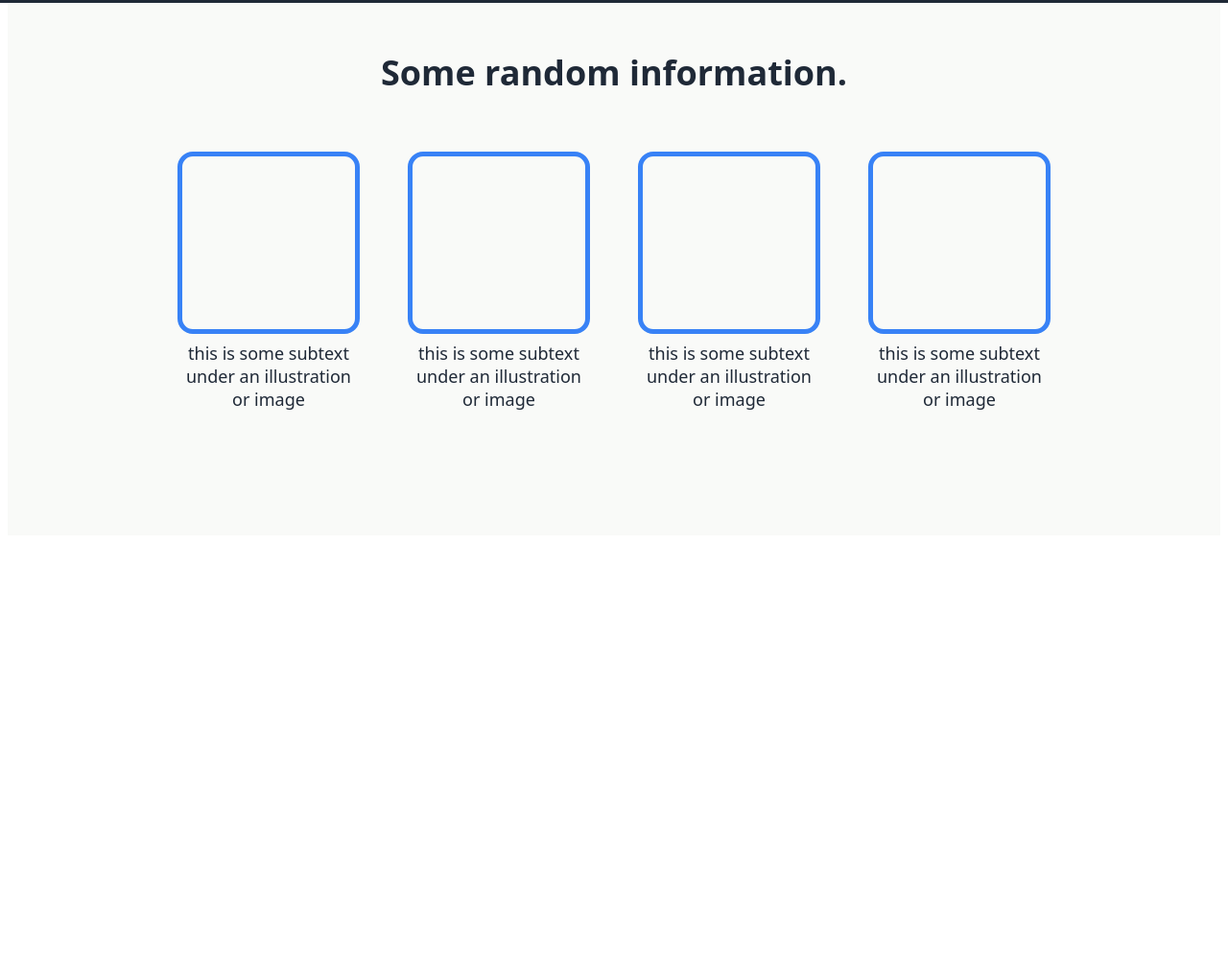
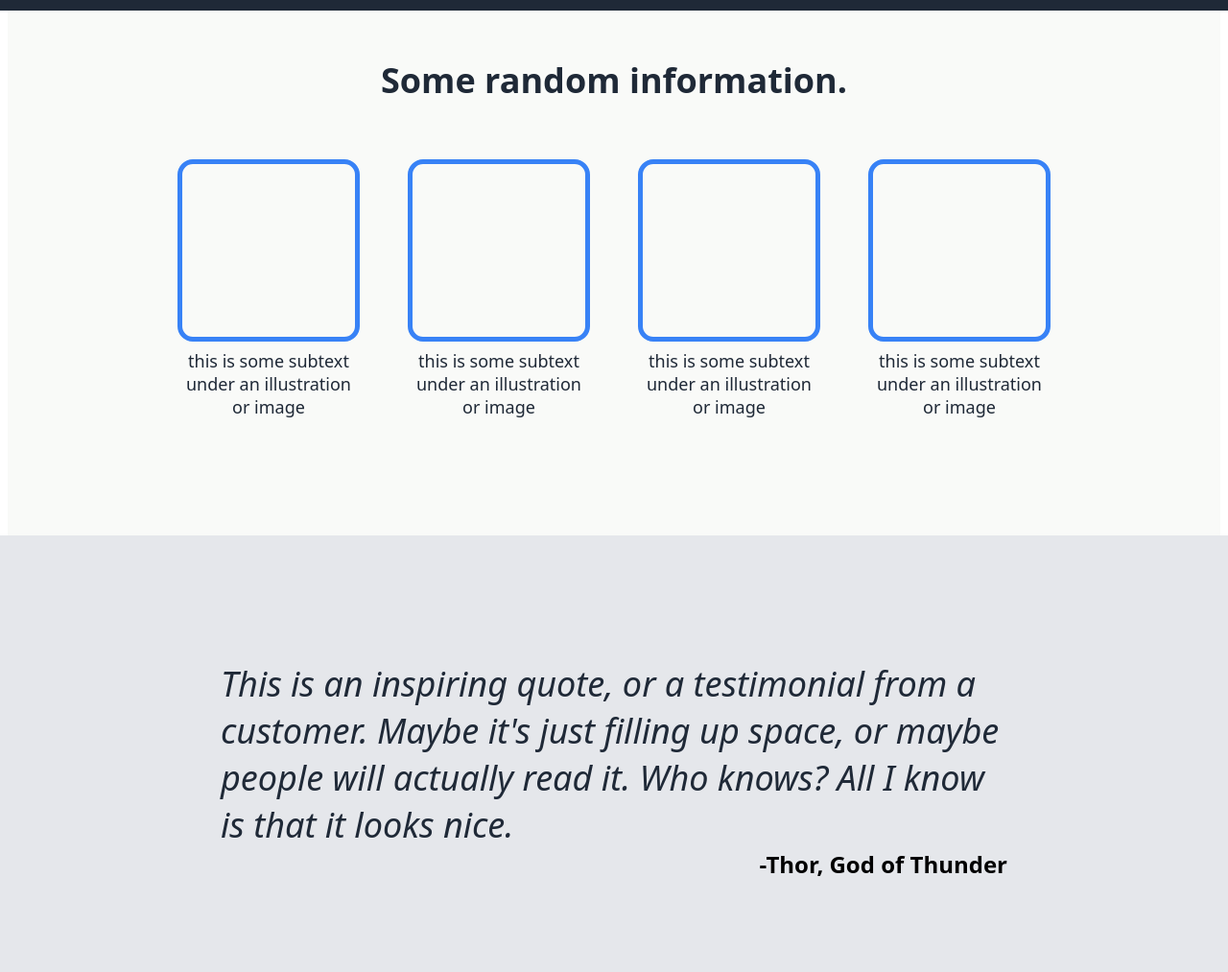
Before and after one commit to UltraForte/odin-landpage, a plain HTML site: page index.html in a window 1280 px wide. Shown: the part 536-1549 px from the top of the page at 96% size. Before the commit the page ends 1102 px from the top, so only its background shows below. Drawn offline with Linux system fonts and the light colour scheme.

Commit message:
add HTML for quote section 4, add CSS for quote section 4

```diff
--- a/index.html
+++ b/index.html
@@ -47,7 +47,11 @@
             </div>
         </div>
     </div>
-
+<!--code below is for the quote in middle of page-->
+    <div class="quotesection">
+        <div id="quote">This is an inspiring quote, or a testimonial from a customer. Maybe it's just filling up space, or maybe people will actually read it. Who knows? All I know is that it looks nice.</div>
+        <div id="author">-Thor, God of Thunder</div>
+    </div>
 
 
 </body>
--- a/styles.css
+++ b/styles.css
@@ -75,6 +75,7 @@ body {
     font-weight: 600;
     padding: 8px;
     border-radius: 8px;
+    margin-top: 8px;
 }
                      /*CSS for Carousel (3rd section)*/
 .carouselsection {
@@ -124,8 +125,31 @@ body {
     font-size: 18px;
     color: #1F2937;
 }
+                     /*CSS for Quote (4th section)*/
+.quotesection {
+    background-color: #E5E7EB;
+    margin: -8px;
+    display: flex;
+    flex-direction: column;
+    align-items: center;
+}
 
+#quote {
+    color: #1F2937;
+    font-size: 36px;
+    font-style: italic;
+    font-weight: 100;
+    width: 820px;
+    padding-top: 130px;
+}
 
+#author {
+    font-weight: 600;
+    width: 820px;
+    text-align: end;
+    padding-bottom: 96px;
+    font-size: 24px;
+}
 
 
 
```
